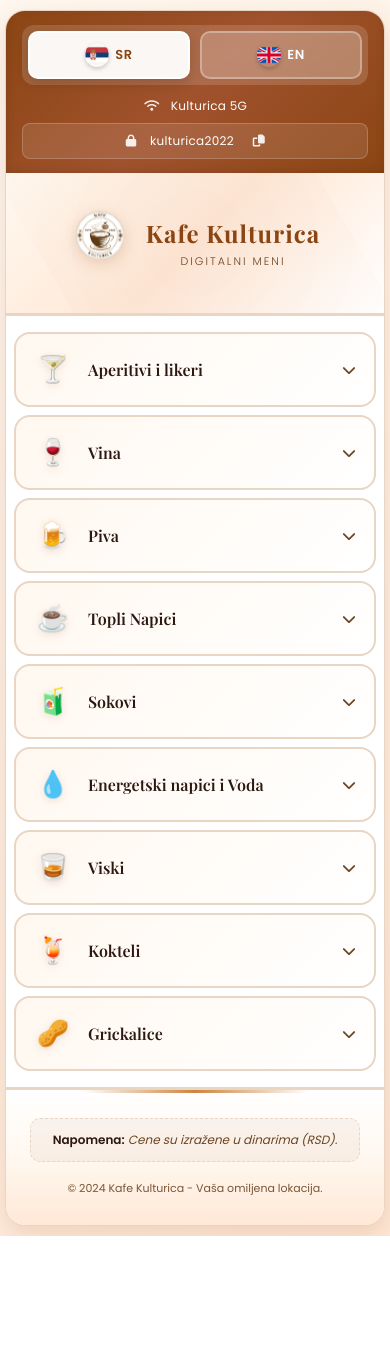
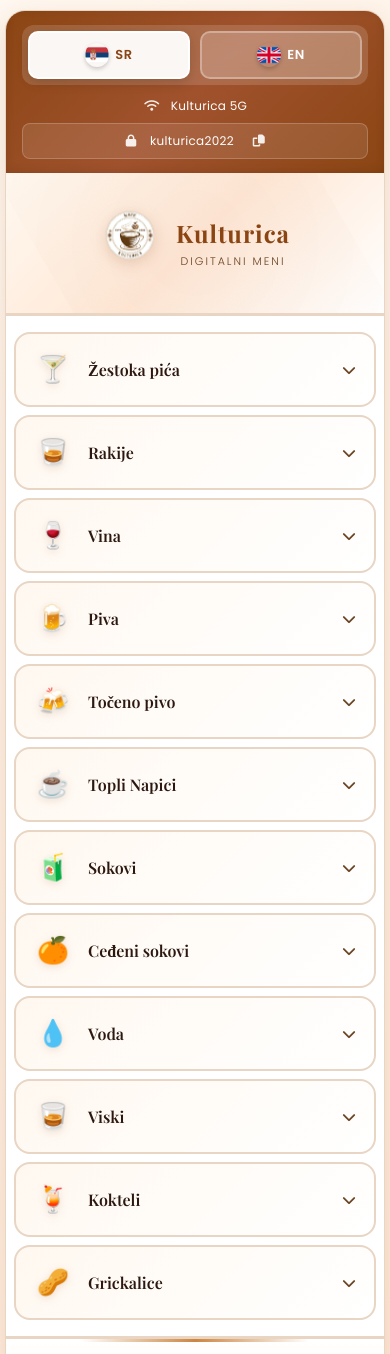
Before and after one commit to Dule998/kulturica, a plain HTML site: page index.html in a window 390 px wide. Shown: the top 1354 px of the page. Before the commit the page ends 1236 px from the top, so only its background shows below. Drawn offline with nearby package versions, Linux system fonts and the light colour scheme.

Commit message:
Revise menu items and category names in index.html
Updated menu items and category names for better clarity.

```diff
--- a/index.html
+++ b/index.html
@@ -1,16 +1,20 @@
 <!DOCTYPE html>
 <html lang="en">
+
 <head>
     <meta charset="UTF-8">
     <meta name="viewport" content="width=device-width, initial-scale=1, shrink-to-fit=no">
     <link rel="stylesheet" href="https://cdnjs.cloudflare.com/ajax/libs/font-awesome/6.4.0/css/all.min.css">
     <link rel="preconnect" href="https://fonts.googleapis.com">
     <link rel="preconnect" href="https://fonts.gstatic.com" crossorigin>
-    <link href="https://fonts.googleapis.com/css2?family=Playfair+Display:wght@400;600;700&family=Poppins:wght@300;400;500;600&display=swap" rel="stylesheet">
+    <link
+        href="https://fonts.googleapis.com/css2?family=Playfair+Display:wght@400;600;700&family=Poppins:wght@300;400;500;600&display=swap"
+        rel="stylesheet">
     <link rel="stylesheet" href="https://cdnjs.cloudflare.com/ajax/libs/toastr.js/latest/css/toastr.min.css">
     <link rel="stylesheet" href="styles.css">
     <title>Kafe Kulturica - Digital Menu</title>
 </head>
+
 <body>
     <div class="container">
         <div class="menu-wrapper">
@@ -31,11 +35,13 @@
                     </div>
 
                     <div class="language-selector">
-                        <button class="lang-btn active" onclick="changeLanguage('sr','promeni')" data-lang="sr" title="Srpski">
+                        <button class="lang-btn active" onclick="changeLanguage('sr','promeni')" data-lang="sr"
+                            title="Srpski">
                             <img src="images/sr.png" alt="Srpski">
                             <span>SR</span>
                         </button>
-                        <button class="lang-btn" onclick="changeLanguage('en','promeni')" data-lang="en" title="English">
+                        <button class="lang-btn" onclick="changeLanguage('en','promeni')" data-lang="en"
+                            title="English">
                             <img src="images/en.png" alt="English">
                             <span>EN</span>
                         </button>
@@ -47,7 +53,7 @@
                     <div class="logo-section">
                         <img src="images/logo1.png" alt="Kulturica Logo" class="logo-image">
                         <div class="logo-text">
-                            <h1>Kafe Kulturica</h1>
+                            <h1>Kulturica</h1>
                             <p id="digmeni">Digitalni Meni</p>
                         </div>
                     </div>
@@ -59,7 +65,16 @@
                     <div class="menu-item" onclick="toggleSubMenu(this)">
                         <div class="category-header">
                             <div class="category-icon">🍸</div>
-                            <h2 id="aperitiviText">Aperitivi i likeri</h2>
+                            <h2 id="aperitiviText">Žestoka pića</h2>
+                            <i class="fas fa-chevron-down arrow-icon"></i>
+                        </div>
+                        <div class="submenu"></div>
+                    </div>
+
+                    <div class="menu-item" onclick="toggleSubMenu(this)">
+                        <div class="category-header">
+                            <div class="category-icon">🥃</div>
+                            <h2 id="rakijeText">Rakije</h2>
                             <i class="fas fa-chevron-down arrow-icon"></i>
                         </div>
                         <div class="submenu"></div>
@@ -85,6 +100,15 @@
 
                     <div class="menu-item" onclick="toggleSubMenu(this)">
                         <div class="category-header">
+                            <div class="category-icon">🍻</div>
+                            <h2 id="tocenopivoText">Točeno pivo</h2>
+                            <i class="fas fa-chevron-down arrow-icon"></i>
+                        </div>
+                        <div class="submenu"></div>
+                    </div>
+
+                    <div class="menu-item" onclick="toggleSubMenu(this)">
+                        <div class="category-header">
                             <div class="category-icon">☕</div>
                             <h2 id="toplinapiciText">Topli Napici</h2>
                             <i class="fas fa-chevron-down arrow-icon"></i>
@@ -103,8 +127,17 @@
 
                     <div class="menu-item" onclick="toggleSubMenu(this)">
                         <div class="category-header">
+                            <div class="category-icon">🍊</div>
+                            <h2 id="cedjenisokoviText">Ceđeni sokovi</h2>
+                            <i class="fas fa-chevron-down arrow-icon"></i>
+                        </div>
+                        <div class="submenu"></div>
+                    </div>
+
+                    <div class="menu-item" onclick="toggleSubMenu(this)">
+                        <div class="category-header">
                             <div class="category-icon">💧</div>
-                            <h2 id="vodaText">Energetski napici i Voda</h2>
+                            <h2 id="vodaText">Voda</h2>
                             <i class="fas fa-chevron-down arrow-icon"></i>
                         </div>
                         <div class="submenu"></div>
```
